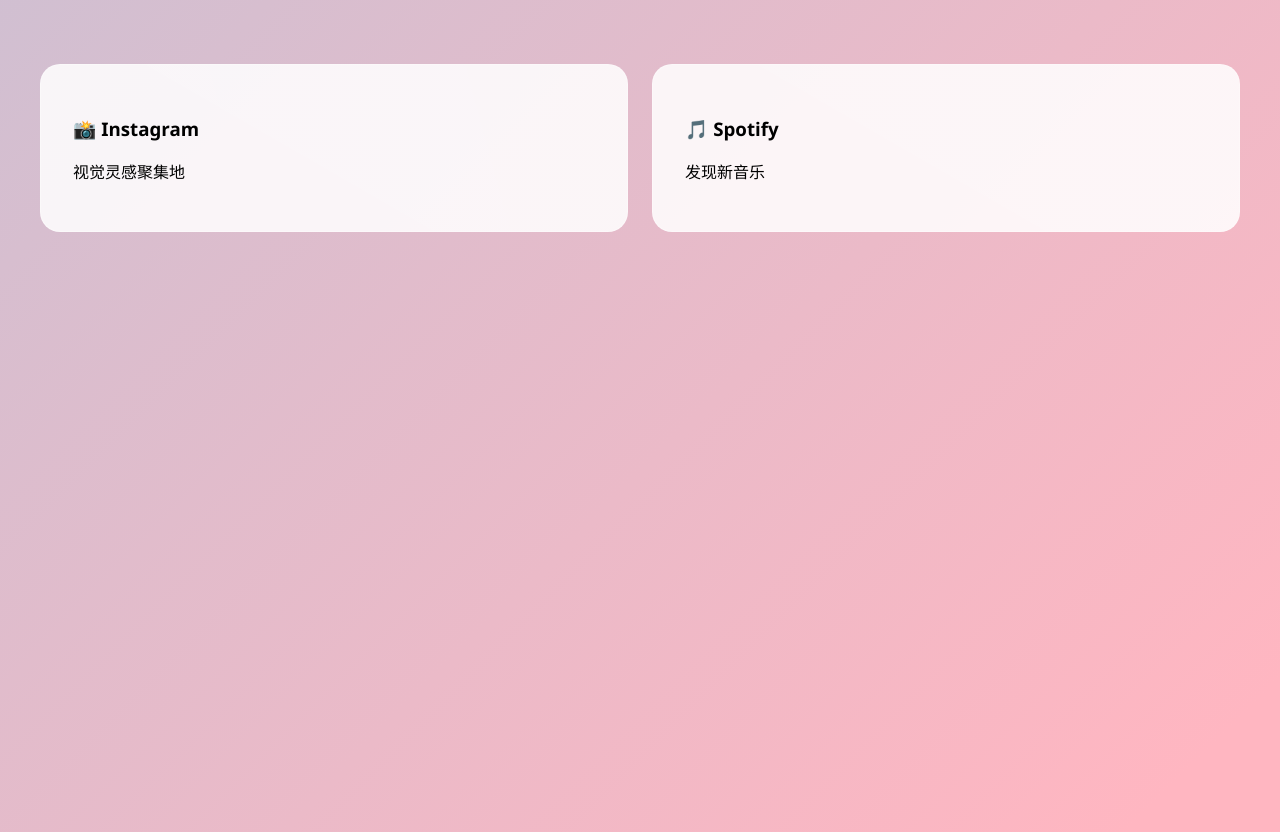
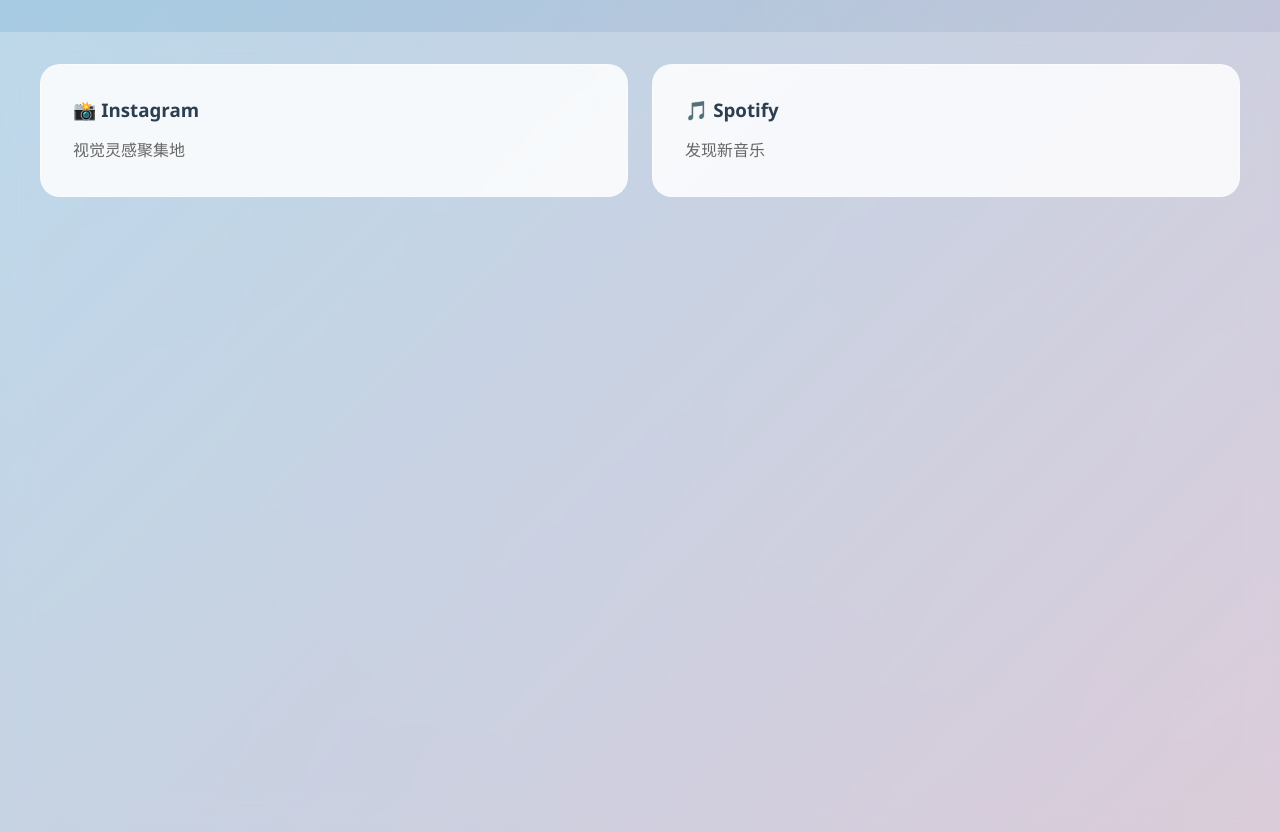
Before and after one commit to Jrximey/-2, a plain HTML site: page index.html in a window 1280 px wide. Drawn offline with Linux system fonts and the light colour scheme.

Commit message:
更新 index.html

```diff
--- a/index.html
+++ b/index.html
@@ -5,6 +5,12 @@
     <meta name="viewport" content="width=device-width, initial-scale=1.0">
     <title>NeonLink | Ins动态导航</title>
     <style>
+        /* 全局点击优化 */
+        * {
+            -webkit-tap-highlight-color: transparent;
+            outline: none;
+        }
+
         :root {
             --primary: #87CEEB;
             --secondary: #FFB6C1;
@@ -20,18 +26,56 @@
                 var(--secondary) 80%
             );
             background-size: 400% 400%;
-            animation: GradientFlow 15s ease infinite;
+            animation: GradientFlow 25s linear infinite;
             font-family: 'Segoe UI', system-ui;
             position: relative;
+            overflow-x: hidden;
         }
 
         @keyframes GradientFlow {
-            0% { background-position: 0% 50% }
+            0%, 100% { background-position: 0% 50% }
             50% { background-position: 100% 50% }
-            100% { background-position: 0% 50% }
         }
 
-        /* 卡片容器优化 */
+        /* 光斑动画优化 */
+        body::after {
+            content: '';
+            position: fixed;
+            top: -50%;
+            left: -50%;
+            width: 200%;
+            height: 200%;
+            background:
+                radial-gradient(circle at 75% 25%,
+                    rgba(255,255,255,0.1) 0%,
+                    transparent 50%),
+                radial-gradient(circle at 25% 75%,
+                    rgba(255,255,255,0.08) 0%,
+                    transparent 50%);
+            animation: Ripple 40s linear infinite;
+            z-index: -1;
+            will-change: transform;
+        }
+
+        @keyframes Ripple {
+            from { transform: rotate(0deg) scale(1) }
+            50% { transform: rotate(180deg) scale(1.2) }
+            to { transform: rotate(360deg) scale(1) }
+        }
+
+        .glass-layer {
+            position: absolute;
+            width: 100%;
+            height: 100%;
+            background: linear-gradient(
+                135deg,
+                rgba(255,255,255,0.25) 0%,
+                rgba(255,255,255,0.15) 100%
+            );
+            backdrop-filter: blur(15px);
+            pointer-events: none;
+        }
+
         .nav-container {
             max-width: 1200px;
             margin: 2rem auto;
@@ -43,19 +87,23 @@
             z-index: 1;
         }
 
-        /* 卡片跳转优化  <Ref>1</Ref>   <Ref>5</Ref>  */
+        /* 卡片优化 */
         .nav-card {
-            display: block; /* 改为块级元素 */
-            text-decoration: none; /* 去除下划线 */
-            color: inherit; /* 继承文字颜色 */
+            display: block;
+            text-decoration: none;
+            color: inherit;
             background: rgba(255,255,255,0.85);
             border-radius: 20px;
             padding: 2rem;
-            transition: all 0.4s cubic-bezier(0.23, 1, 0.32, 1);
+            transition: transform 0.4s cubic-bezier(0.23, 1, 0.32, 1),
+                       box-shadow 0.4s ease,
+                       background 0.3s ease;
             cursor: pointer;
             position: relative;
             overflow: hidden;
             border: 1px solid rgba(255,255,255,0.3);
+            transform: translateZ(0);
+            backface-visibility: hidden;
         }
 
         .nav-card::before {
@@ -71,11 +119,12 @@
                 rgba(255,255,255,0.05) 100%
             );
             transform: rotate(30deg);
-            transition: all 0.6s ease;
+            transition: top 0.6s cubic-bezier(0.4, 0, 0.2, 1);
+            will-change: top;
         }
 
         .nav-card:hover {
-            transform: translateY(-8px) scale(1.02);
+            transform: translateY(-8px) scale(1.02) translateZ(0);
             box-shadow: 0 15px 40px rgba(0,0,0,0.1);
         }
 
@@ -83,14 +132,22 @@
             top: -50%;
         }
 
-        /* 删除按钮相关样式 */
+        h3 {
+            margin: 0 0 1rem;
+            color: #2c3e50;
+        }
+
+        p {
+            margin: 0;
+            color: #666;
+            line-height: 1.6;
+        }
     </style>
 </head>
 <body>
     <div class="glass-layer"></div>
 
     <div class="nav-container">
-        <!-- 卡片改为链接  <Ref>1</Ref>  -->
         <a href="https://instagram.com" class="nav-card" target="_blank">
             <h3>📸 Instagram</h3>
             <p>视觉灵感聚集地</p>
@@ -103,7 +160,15 @@
     </div>
 
     <script>
-        // 删除按钮相关交互代码
+        // 防止双击选中文本
+        document.addEventListener('mousedown', (e) => {
+            if (e.detail > 1) e.preventDefault();
+        }, false);
+
+        // 优化动画性能
+        requestAnimationFrame(() => {
+            document.body.style.visibility = 'visible';
+        });
     </script>
 </body>
 </html>
```
